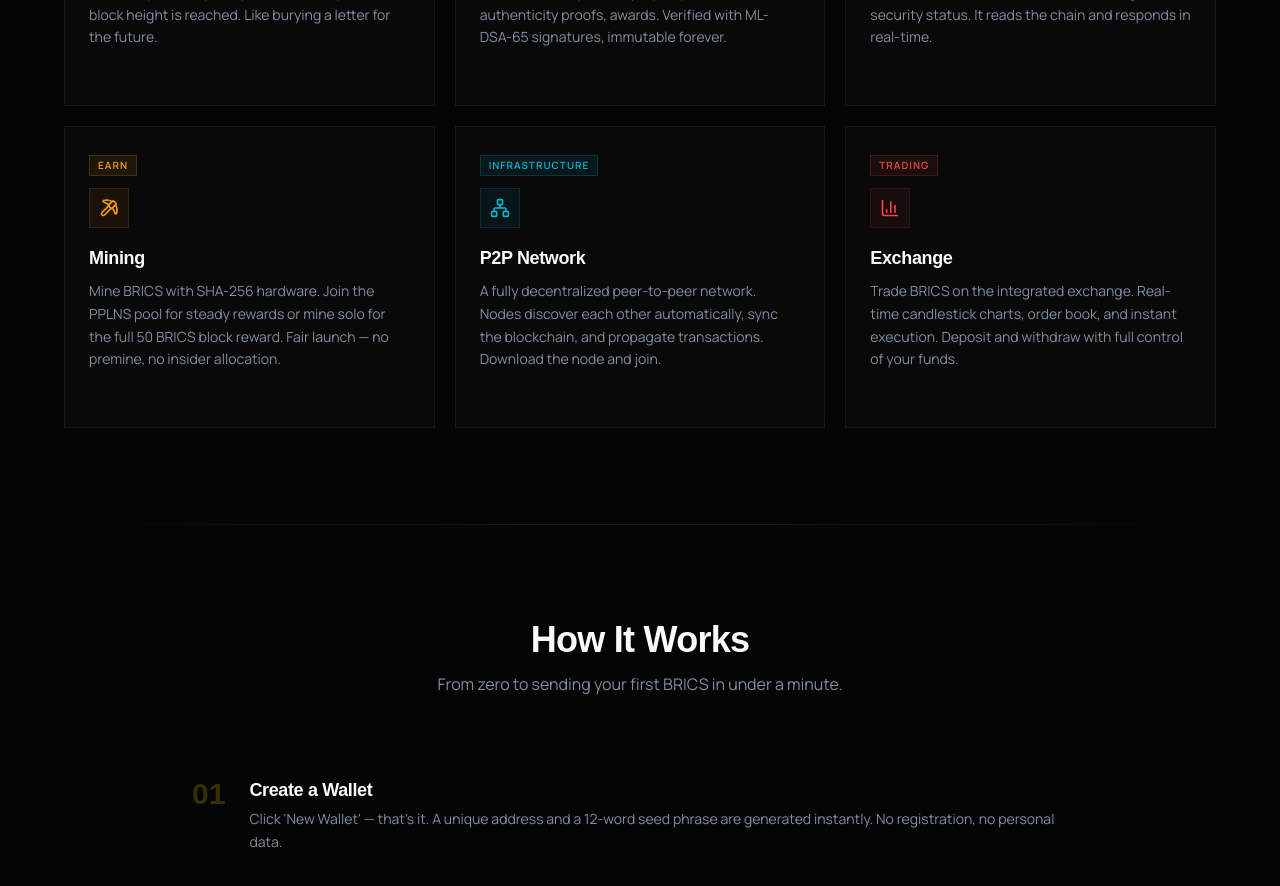
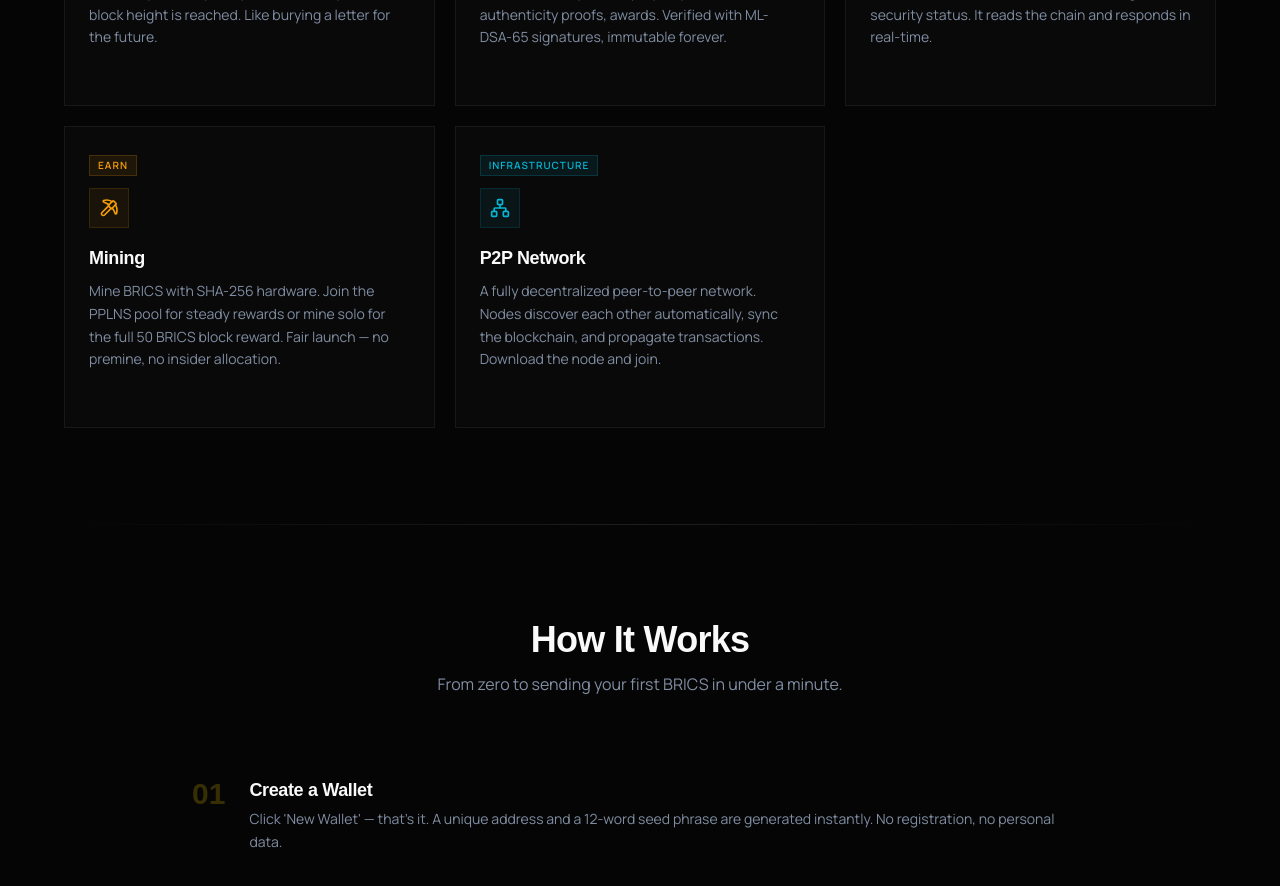
Before and after one commit to Bricscoin2026/Bricscoin, a React (Create React App) app in the folder frontend/: page / in a window 1280 px wide. Shown: the part 2940-3826 px from the top of the page. Built offline with nearby package versions, Linux system fonts and the light colour scheme; no server answers; a web font is replaced by a local one.

Commit message:
auto-commit for fbbae2ff-6d41-49bb-a7b2-ce7c1e5f6966

```diff
--- a/frontend/src/pages/Landing.jsx
+++ b/frontend/src/pages/Landing.jsx
@@ -365,11 +365,6 @@ export default function Landing() {
               color="#06B6D4" delay={7} tag="Infrastructure"
               description="A fully decentralized peer-to-peer network. Nodes discover each other automatically, sync the blockchain, and propagate transactions. Download the node and join."
             />
-            <FeatureCard
-              icon={BarChart3} title="Exchange" link="/blockchain"
-              color="#EF4444" delay={8} tag="Trading"
-              description="Trade BRICS on the integrated exchange. Real-time candlestick charts, order book, and instant execution. Deposit and withdraw with full control of your funds."
-            />
           </div>
         </div>
       </section>
```
